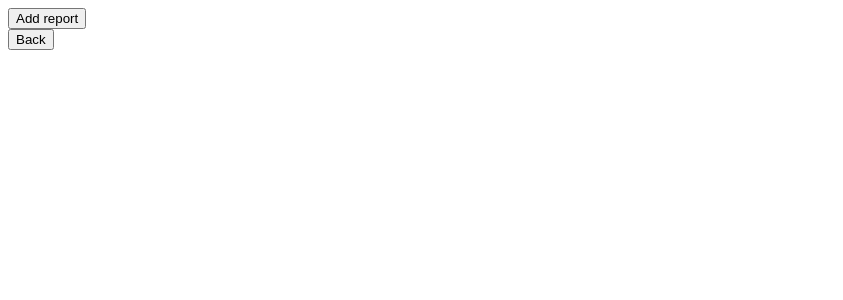
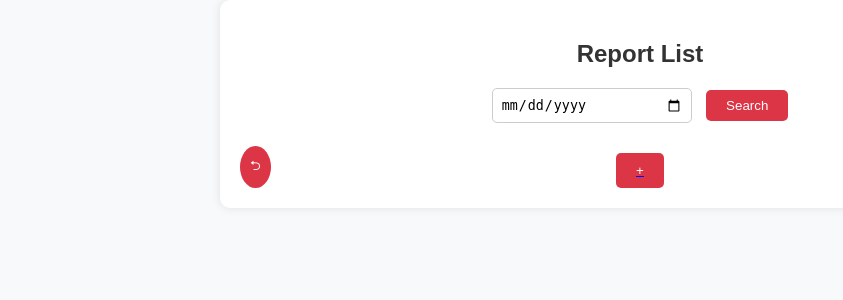
Before and after one commit to selmanfariz18/asha_django, a Django app: page /report/ in a window 1280 px wide. Shown: the top 300 px of the page, without its empty margins (0-843 px from the left). Run offline with Django 5.2, Linux system fonts and the light colour scheme; a user stored in the database is signed in; data comes from the database, SQL or seed files in the repository; both versions use the stored data as it was after the commit.

Commit message:
report view change

```diff
--- a/asha/ashaease/templates/report.html
+++ b/asha/ashaease/templates/report.html
@@ -3,32 +3,157 @@
 <head>
 <meta charset="UTF-8">
 <meta name="viewport" content="width=device-width, initial-scale=1.0">
-    <title>Report</title>
+<title>Report List</title>
+<style>
+  /* Add your CSS styles here */
+  body {
+    font-family: Arial, sans-serif;
+    margin: 0;
+    padding: 0;
+    background-color: #f8f9fa;
+  }
+
+  .container {
+    max-width: 800px;
+    margin: 0 auto;
+    padding: 20px;
+    background-color: #fff;
+    border-radius: 10px;
+    box-shadow: 0 0 10px rgba(0, 0, 0, 0.1);
+    position: relative;
+  }
+
+  h2 {
+    margin-bottom: 20px;
+    text-align: center;
+    color: #333;
+  }
+
+  .search-container {
+    text-align: center;
+    margin-bottom: 20px;
+  }
+
+  #search-date {
+    padding: 8px;
+    border-radius: 5px;
+    border: 1px solid #ccc;
+    margin-right: 10px;
+    width: 200px;
+    box-sizing: border-box;
+  }
+
+  #search-btn {
+    padding: 8px 20px;
+    background-color: #dc3545;
+    color: #fff;
+    border: none;
+    border-radius: 5px;
+    cursor: pointer;
+  }
+
+  #search-btn:hover {
+    background-color: #c82333;
+  }
+
+  .add-report-btn {
+    padding: 10px 20px;
+    background-color: #dc3545;
+    color: #fff;
+    border: none;
+    border-radius: 5px;
+    cursor: pointer;
+    display: block;
+    margin: 0 auto;
+    margin-top: 20px;
+  }
+
+  .add-report-btn:hover {
+    background-color: #c82333;
+  }
+
+  .report-list {
+    margin-top: 30px;
+  }
+
+  .report {
+    padding: 10px;
+    border: 1px solid #ccc;
+    border-radius: 5px;
+    margin-bottom: 10px;
+    background-color: #f8f9fa;
+    position: relative;
+  }
+
+  .delete-btn, .edit-btn {
+    padding: 5px;
+    background-color: #dc3545;
+    color: #fff;
+    border: none;
+    border-radius: 50%;
+    cursor: pointer;
+    position: absolute;
+    top: 5px;
+  }
+
+  .edit-btn {
+    right: 45px;
+  }
+
+  .delete-btn {
+    right: 5px;
+  }
+
+  .delete-btn:hover, .edit-btn:hover {
+    background-color: #c82333;
+  }
+
+  .back-btn {
+    padding: 10px;
+    background-color: #dc3545;
+    color: #fff;
+    border: none;
+    border-radius: 50%;
+    cursor: pointer;
+    position: absolute;
+    bottom: 20px;
+    left: 20px;
+  }
+
+  .back-btn:hover {
+    background-color: #c82333;
+  }
+</style>
 </head>
 <body>
-    <div>
-        <a href="/report_edit"><button>Add report</button></a>
+<div class="container">
+  <h2>Report List</h2>
+  <form id="reportForm" method="POST" action="{% url 'report' %}">
+    {% csrf_token %}
+  <div class="search-container">
+    <input type="date" name="date" id="search-date">
+    <button id="search-btn" type="submit">Search</button>
   </div>
-    <div>
-        <a href="/home"><button>Back</button></a>
+  </form>
+  <div class="report-list" id="report-list">
+    {% if reports %}
+    <!-- Report list will be displayed here -->
+    {% for i in reports %}
+    <div class="report">
+        <button class="edit-btn" onclick="editReport(1)">&#9998;</button>
+        <button class="delete-btn" onclick="confirmDelete(1)">&#128465;</button>
+        <strong>{{ i.name }}</strong> - Date: {{ i.date }}
     </div>
-    <div>
-        {% if reports %}
-        <h1>Reports</h1>
-            <div>
-                {% for i in reports %}
-                <form method="POST" action="">
-                    {% csrf_token %}
-                    <ul>
-                        <li>Name: {{ i.name }}</li>
-                        <li>Date: {{ i.date }}</li>
-                    </ul>
-                    <input type="hidden" name="id" value="{{i.id}}">
-                    <td><button type="submit">Edit</button></td>
-                </form>
     {% endfor %}
-            </div>
     {% endif %}
   </div>
+  <a href="/report_edit"><button class="add-report-btn" id="add-report-btn">+</button></a>
+  <a href="/home"><button class="back-btn">⮌</button></a>
+</div>
+
+<script>
+  // Sample reports data
+
+</script>
 </body>
 </html>
--- a/asha/ashaease/views.py
+++ b/asha/ashaease/views.py
@@ -16,6 +16,7 @@ from django.utils.dateparse import parse_date
 
 
 from datetime import datetime
+import datetime
 
 from ashaease.models import ProfileDetail, Event
 
@@ -231,12 +232,25 @@ def notification(request):
 
 def report(request):
 
-    # if request.method == "POST":
-    #     # Get data from form
-    #     report_name = request.POST.get('report_name')
-    #     report_date = request.POST.get('report_date')
+    if request.method == "POST":
+        # Get data from form
+        # report_name = request.POST.get('report_name')
+        date = request.POST.get('date')
+        request.session['report_date'] = {
+            'date': date,
+            # 'heading_id': heading.id
+        }
 
-    reports = Report.objects.filter(created_by=request.user)
+        return redirect('report')
+
+    try:
+        date = request.session.pop('report_date')
+        if date:
+            # Extract data
+            date = date.get('date')
+        reports = Report.objects.filter(created_by=request.user, date= date)
+    except:
+        reports = Report.objects.filter(created_by=request.user)
 
     context = {
         'reports' : reports,
```
Also changed, not shown: asha/ashaease/templates/report_old.html (added, +34 -0 lines), asha/db.sqlite3. Lines whose indentation alone changed are shown as unchanged.
